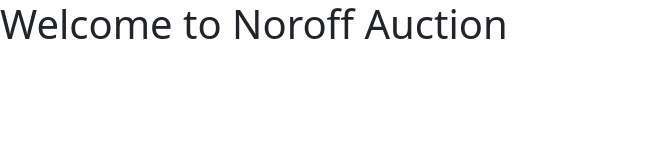
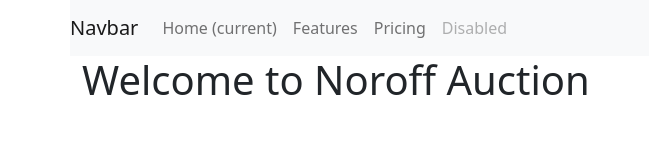
Before and after one commit to Sovak3441/Semester-Project-2, a website: page index.html in a window 1280 px wide. Shown: the whole page, without its empty margins (0-649 px from the left). Drawn offline with nearby package versions, Linux system fonts and the light colour scheme; files that its build step writes are made by us from their sources.

Commit message:
Set up basic bootstrap navigation, needs customization

```diff
--- a/index.html
+++ b/index.html
@@ -7,11 +7,37 @@
   <title>Noroff Auction</title>
   <link rel="stylesheet" href="./node_modules/bootstrap/dist/css/bootstrap.min.css">
   <link rel="stylesheet" href="./dist/css/style.css">
+  <script src="./node_modules/bootstrap/dist/js/bootstrap.bundle.min.js" defer></script>
   <script src="./src/js/index.js" defer type="module"></script>
   <link rel="icon" href="./favicon.ico" type="image/x-icon">
 </head>
 <body>
-<main>
+<header>
+  <nav class="container navbar navbar-expand-lg navbar-light bg-light">
+    <a class="navbar-brand" href="#">Navbar</a>
+    <button class="navbar-toggler" type="button" data-toggle="collapse" data-target="#navbarNav"
+            aria-controls="navbarNav" aria-expanded="false" aria-label="Toggle navigation">
+      <span class="navbar-toggler-icon"></span>
+    </button>
+    <div class="collapse navbar-collapse" id="navbarNav">
+      <ul class="navbar-nav">
+        <li class="nav-item active">
+          <a class="nav-link" href="#">Home <span class="sr-only">(current)</span></a>
+        </li>
+        <li class="nav-item">
+          <a class="nav-link" href="#">Features</a>
+        </li>
+        <li class="nav-item">
+          <a class="nav-link" href="#">Pricing</a>
+        </li>
+        <li class="nav-item">
+          <a class="nav-link disabled" href="#" tabindex="-1" aria-disabled="true">Disabled</a>
+        </li>
+      </ul>
+    </div>
+  </nav>
+</header>
+<main class="container">
   <h1>Welcome to Noroff Auction</h1>
 </main>
 </body>
```
Lines whose indentation alone changed are shown as unchanged.
